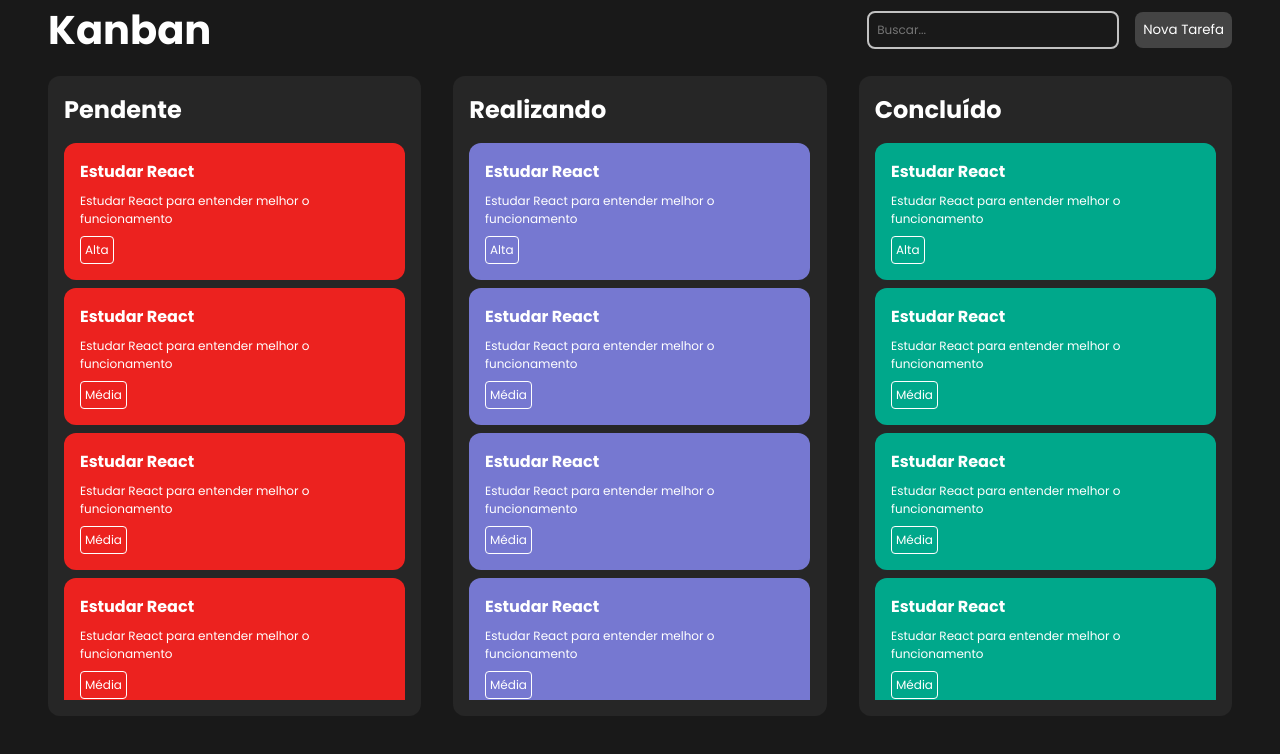
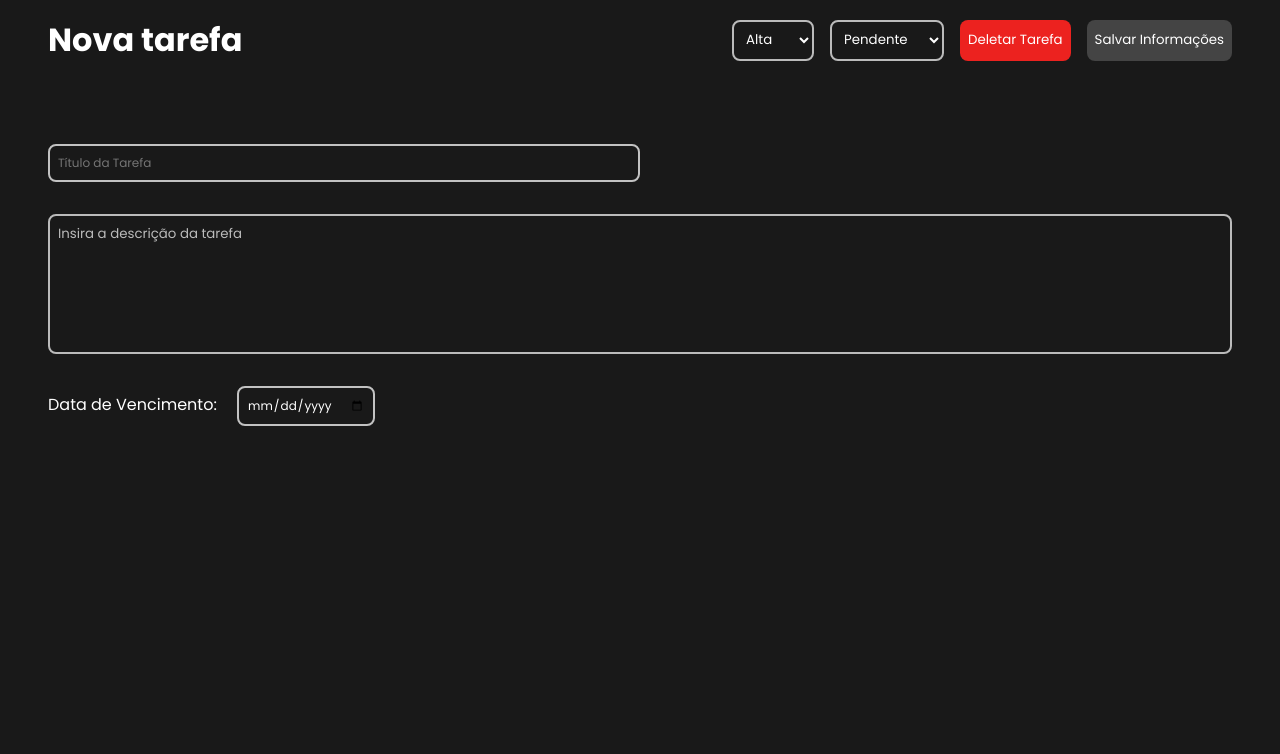
Before and after one commit to mikaellmiguel/Frontend-Tasks-Management, a React (Vite) app: page / in a window 1280 px wide. Shown: the top 754 px of the page. Built offline with nearby package versions, Linux system fonts and the light colour scheme.

Commit message:
feat: estruturação da página de visualização de tarefa

```diff
--- a/src/main.jsx
+++ b/src/main.jsx
@@ -2,10 +2,11 @@ import { StrictMode } from 'react'
 import { createRoot } from 'react-dom/client'
 import { Homepage } from './pages/Homepage'
 import { GlobalStyles } from './styles/global'
+import { TaskView } from './pages/TaskView'
 
 createRoot(document.getElementById('root')).render(
   <StrictMode>
     <GlobalStyles/>
-    <Homepage />
+    <TaskView />
   </StrictMode>,
 )
--- /dev/null
+++ b/src/pages/TaskView/index.jsx
@@ -0,0 +1,41 @@
+import { Button } from "../../components/Button";
+import { Container, Header, Options, TaskContent} from "./styles";
+import { Input } from "../../components/Input";
+
+export function TaskView() {
+    return (
+        <Container>
+            <Header>
+                <h1>Nova tarefa</h1>
+                <Options>
+
+                    <select id="priority">
+                        <option value="alta" selected>Alta</option>
+                        <option value="media">Média</option>
+                        <option value="baixa">Baixa</option>
+                    </select>
+
+                    <select id="status">
+                        <option value="pendente" selected>Pendente</option>
+                        <option value="realizando">Realizando</option>
+                        <option value="concluída">Concluída</option>
+                    </select>
+
+                    <Button text="Deletar Tarefa" backgroundColor="#EC221F"></Button>
+                    <Button text="Salvar Informações"></Button>
+                </Options>
+            </Header>
+            <TaskContent>
+                <Input placeholder="Título da Tarefa"/>
+                <textarea placeholder="Insira a descrição da tarefa" rows={6}></textarea>
+
+                <div>
+                    <label htmlFor="due_date">Data de Vencimento: </label>
+                    <Input id="due_date" type="date" placeholder="Data de Vencimento"/>
+                </div>
+
+            </TaskContent>
+
+        </Container>
+    );
+}
--- /dev/null
+++ b/src/pages/TaskView/styles.js
@@ -0,0 +1,39 @@
+import styled from "styled-components"
+
+export const Container = styled.div`
+    background-color: #191919;
+    min-height: 100vh;
+    padding: 0 3rem;
+`
+
+export const Header = styled.header`
+    display: flex;
+    justify-content: space-between;
+    align-items: center;
+    padding: 1rem 0;
+
+    h1 {
+        color: #fff;
+    }
+`
+
+export const Options = styled.div`
+    display: flex;
+    gap: 1rem;
+`
+
+export const TaskContent = styled.div`
+    display: flex;
+    flex-direction: column;
+    gap: 2rem;
+    margin-top: 4rem;
+
+    & > input {
+        width: 50%;
+    }
+
+    label {
+        color: #fff;
+        margin-right: 1rem;
+    }
+`
```
